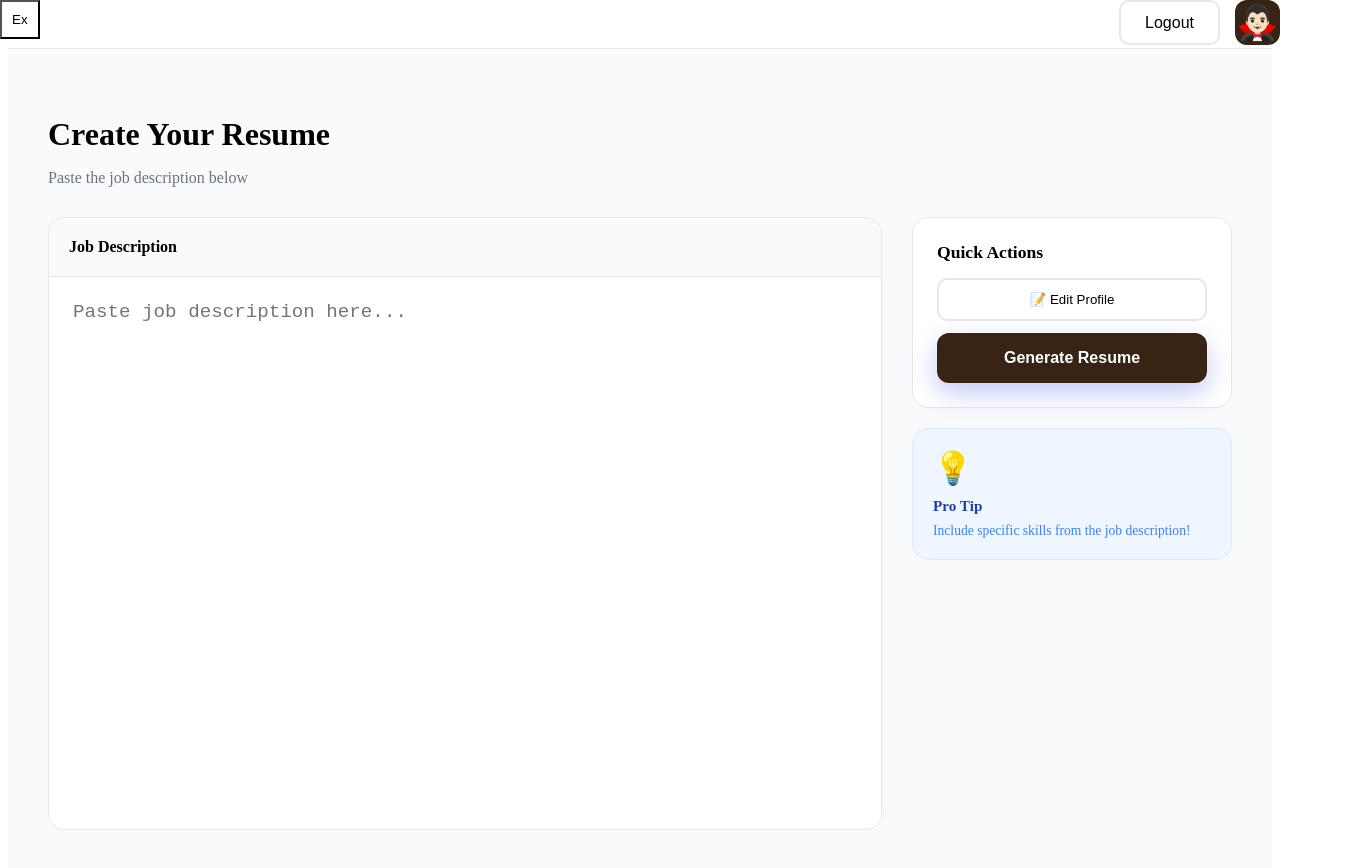
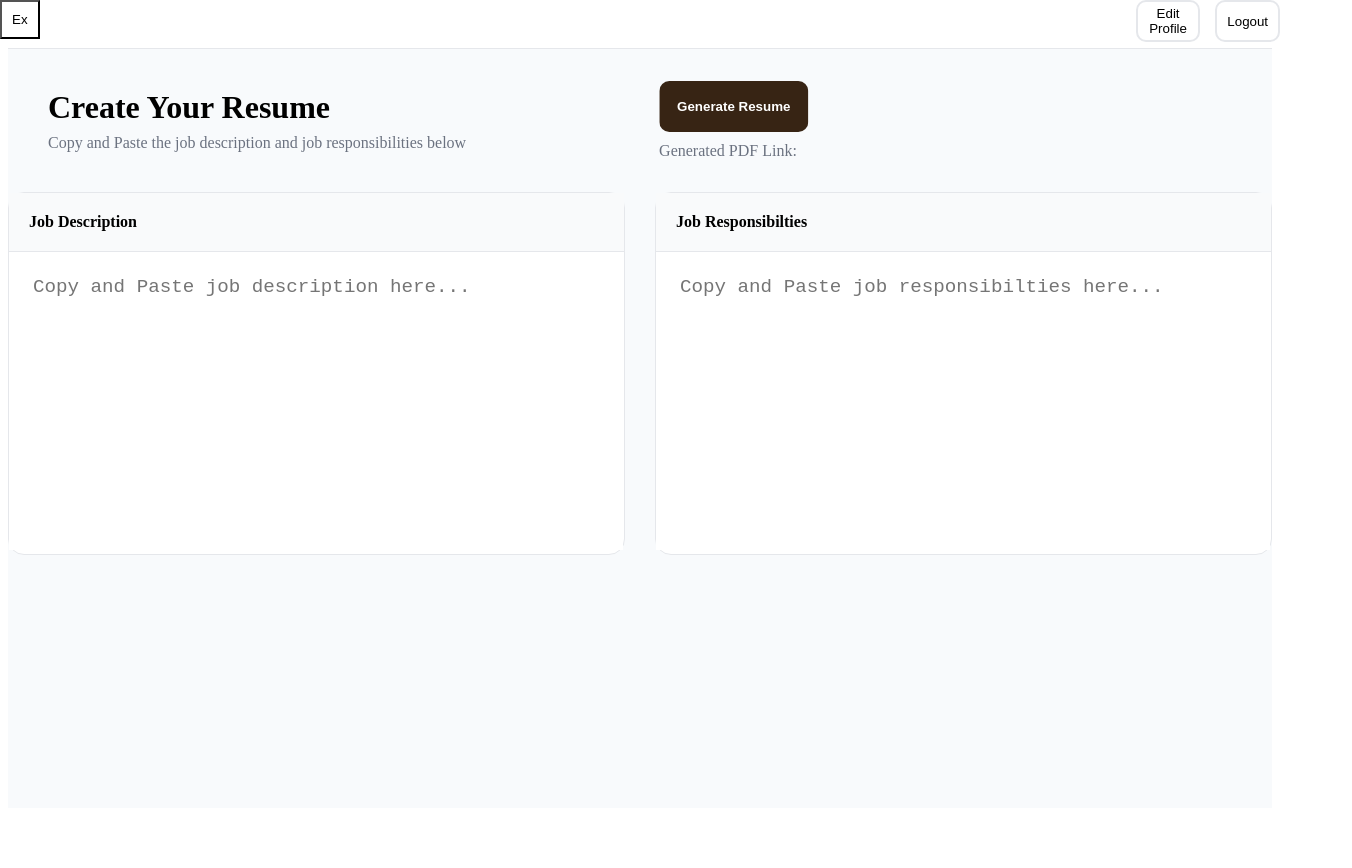
Before and after one commit to AdamPostMontjoie/Resumefy, a React app in the folder frontend/: page /resumegeneration in a window 1280 px wide. Shown: the top 868 px of the page, 1352 px wide, since content can reach past the window. After the commit the page ends 816 px from the top, so only its background shows below. Built offline with nearby package versions, Linux system fonts and the light colour scheme; no server answers; sample sign-in values are in the browser's storage; the HTML template or start-up script is replaced by a standard one.

Commit message:
Rearranged placement of textareas, buttons, titles, etc. Also deleted some divs we decided we didn't need and put their contents into other divs.

```diff
--- a/frontend/src/routes/ResumeGeneration/ResumeGeneration.css
+++ b/frontend/src/routes/ResumeGeneration/ResumeGeneration.css
@@ -4,3 +4,7 @@
   right: 0;
   margin-top: 20;
 }
+
+textarea {
+  resize: none;
+}
--- a/frontend/src/routes/ResumeGeneration/ResumeGenerationPage.jsx
+++ b/frontend/src/routes/ResumeGeneration/ResumeGenerationPage.jsx
@@ -22,6 +22,7 @@ const buttonStyle = {
 function ResumeGenerationPage(){
   const {userLoggedIn,loading} = useAuth()
   const [jobDesc, setJobDesc] = useState('');
+  const [jobResp, setJobResp] = useState('');
   const navigate = useNavigate();
 
   //if not logged in, redirect to login page
@@ -53,35 +54,39 @@ function ResumeGenerationPage(){
     <div style={{ minHeight: '100vh', backgroundColor: '#f8fafc' }}>
       <div style={{ backgroundColor: 'white', borderBottom: '1px solid #e5e7eb', padding: '20px 40px', display: 'flex', justifyContent: 'space-between', alignItems: 'center' }}>
         <div className="top-right" style={{ display: 'flex', gap: '15px' }}>
-          <button onClick={handleLogout} style={{ padding: '10px 24px', border: '2px solid #e5e7eb', borderRadius: '10px', background: 'white', cursor: 'pointer', fontSize: '1rem' }}>Logout</button>
-          <div onClick={editProfile} style={{ width: '45px', height: '45px', borderRadius: '12px', background: 'linear-gradient(135deg, #372414, #372414)', display: 'flex', alignItems: 'center', justifyContent: 'center', cursor: 'pointer', color: 'white', fontSize: '2.1rem' }}>🧛🏻‍♂️</div>
+          <button onClick={editProfile} style={{ width: '100%', padding: '4px', border: '2px solid #e5e7eb', borderRadius: '10px', background: 'white', marginBottom: '12px', cursor: 'pointer' }}>Edit Profile</button>
+          <button onClick={handleLogout} style={{ width: '100%', padding: '4px', border: '2px solid #e5e7eb', borderRadius: '10px', background: 'white', marginBottom: '12px', cursor: 'pointer' }}>Logout</button>
+          {/*<div onClick={editProfile} style={{ width: '45px', height: '45px', borderRadius: '12px', background: 'linear-gradient(135deg, #372414, #372414)', display: 'flex', alignItems: 'center', justifyContent: 'center', cursor: 'pointer', color: 'white', fontSize: '2.1rem' }}>🧛🏻‍♂️</div> 📝 */}
         </div>
       </div>
 
-      <div style={{ padding: '40px', maxWidth: '1400px', margin: '0 auto' }}>
-        <h2 style={{ fontSize: '2rem', fontWeight: '700', marginBottom: '8px' }}>Create Your Resume</h2>
-        <p style={{ color: '#6b7280', marginBottom: '30px' }}>Paste the job description below</p>
+    <div style={{ position: 'relative', display: 'flex', alignItems: 'center', padding: '40px', maxWidth: '1400px', margin: '0 auto', width: '100%'}}>
 
-        <div style={{ display: 'flex', gap: '30px' }}>
-          <div style={{ flex: 1, backgroundColor: 'white', borderRadius: '16px', border: '1px solid #e5e7eb', overflow: 'hidden' }}>
-            <div style={{ padding: '20px', borderBottom: '1px solid #e5e7eb', backgroundColor: '#f9fafb', fontWeight: '600' }}>Job Description</div>
-            <textarea value={jobDesc} onChange={(e) => setJobDesc(e.target.value)} placeholder="Paste job description here..." style={{ width: '100%', minHeight: '500px', border: 'none', padding: '24px', fontSize: '1.2rem', resize: 'vertical' }} />
-          </div>
+      <div style={{ display: 'flex', flexDirection: 'column', alignItems: 'flex-start', gap: '8px' }}>
+        <h2 style={{ fontSize: '2rem', fontWeight: 700, margin: 0 }}> Create Your Resume </h2>
+        <p style={{ color: '#6b7280', margin: 0 }}> Copy and Paste the job description and job responsibilities below </p>
+      </div>
 
-          <div style={{ width: '320px', display: 'flex', flexDirection: 'column', gap: '20px' }}>
-            <div style={{ backgroundColor: 'white', borderRadius: '16px', padding: '24px', border: '1px solid #e5e7eb' }}>
-              <h3 style={{ margin: '0 0 15px 0', fontSize: '1.1rem', fontWeight: '600' }}>Quick Actions</h3>
-              <button onClick={editProfile} style={{ width: '100%', padding: '12px', border: '2px solid #e5e7eb', borderRadius: '10px', background: 'white', marginBottom: '12px', cursor: 'pointer' }}>📝 Edit Profile</button>
-              <button onClick={handleGenerate} style={{ ...buttonStyle, padding: '16px' }}>Generate Resume</button>
-            </div>
-            <div style={{ backgroundColor: '#eff6ff', borderRadius: '16px', padding: '20px', border: '1px solid #dbeafe' }}>
-              <div style={{ fontSize: '2rem', marginBottom: '10px' }}>💡</div>
-              <h4 style={{ margin: '0 0 8px 0', fontSize: '0.95rem', fontWeight: '600', color: '#1e40af' }}>Pro Tip</h4>
-              <p style={{ margin: 0, fontSize: '0.85rem', color: '#3b82f6' }}>Include specific skills from the job description!</p>
-            </div>
-          </div>
-        </div>
+      <div style={{position: 'absolute', left: '54%', transform: 'translateX(-50%)'}}>
+        <button onClick={handleGenerate} style={{ padding: '16px', marginBottom: '10px' }} className="loginButton">Generate Resume</button>
+        <p style={{ color: '#6b7280', margin: 0 }}> Generated PDF Link: </p>
       </div>
+
+    </div>
+
+    <div style={{ display: 'flex', gap: '30px' }}>
+
+      <div style={{ flex: 1, backgroundColor: 'white', borderRadius: '16px', border: '1px solid #e5e7eb'}}>
+        <div style={{ padding: '20px', borderBottom: '1px solid #e5e7eb', backgroundColor: '#f9fafb', fontWeight: '600'}}>Job Description</div>
+          <textarea value={jobDesc} onChange={(e) => setJobDesc(e.target.value)} placeholder="Copy and Paste job description here..." style={{ resize: "none", width: '92%', minHeight: '250px', border: 'none', padding: '24px', fontSize: '1.2rem'}} />
+      </div>
+
+      <div style={{ flex: 1, backgroundColor: 'white', borderRadius: '16px', border: '1px solid #e5e7eb' }}>
+        <div style={{ padding: '20px', borderBottom: '1px solid #e5e7eb', backgroundColor: '#f9fafb', fontWeight: '600'}}>Job Responsibilties</div>
+          <textarea value={jobResp} onChange={(e) => setJobResp(e.target.value)} placeholder="Copy and Paste job responsibilties here..." style={{ resize: "none", width: '92%', minHeight: '250px', border: 'none', padding: '24px', fontSize: '1.2rem'}} />
+      </div>
+
+    </div>
     </div>
     </div>
   );
```
